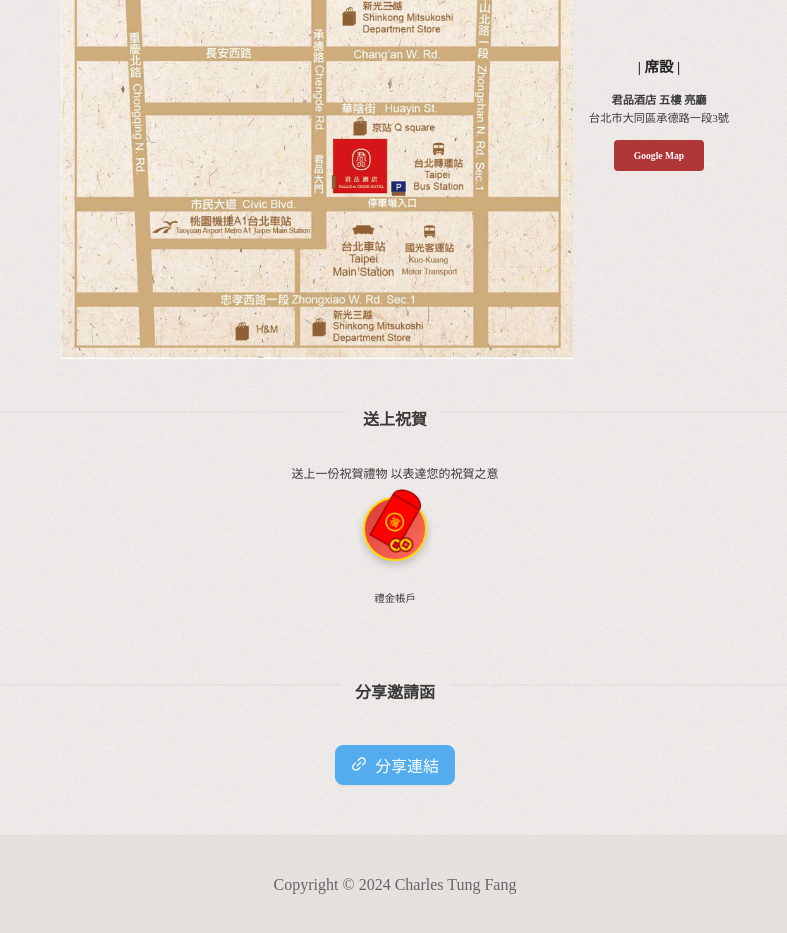
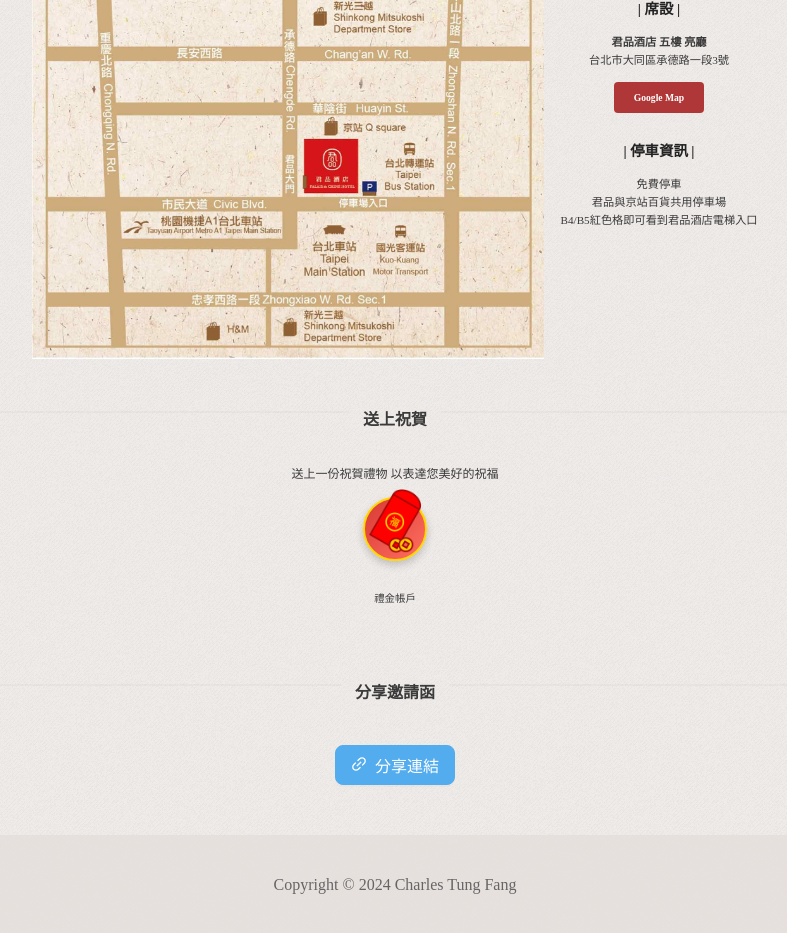
Before and after one commit to ctungfang/my_wedding_invitation, a Next.js app: page / in a window 1280 px wide. Shown: the part 2520-3453 px from the top of the page, without its empty margins (245-1032 px from the left). Built offline with nearby package versions, Linux system fonts and the light colour scheme.

Commit message:
Add parking info

```diff
--- a/src/components/CongratulatoryMoney.tsx
+++ b/src/components/CongratulatoryMoney.tsx
@@ -84,7 +84,7 @@
       <Divider plain style={{ marginTop: 0, marginBottom: 32 }}>
         <Title>送上祝賀</Title>
       </Divider>
-      <Content>送上一份祝賀禮物 以表達您的祝賀之意</Content>
+      <Content>送上一份祝賀禮物 以表達您美好的祝福</Content>
       <ContactButton onClick={() => setGroomVisible(true)}>
       <RedEnvelopeButton>
           <img
@@ -120,7 +120,7 @@
               <Button
                 type="text"
                 style={{ padding: 0, margin: 0 }}
-                onClick={() => message.success("The account number has been copied")}
+                onClick={() => message.success("帳號已複製")}
               >
                 {data?.groom?.account_number}
               </Button>
--- a/src/components/Location.tsx
+++ b/src/components/Location.tsx
@@ -71,7 +71,7 @@
 export default function Location({
   data,
 }: {
-  data?: { location_title: string; location: string; wedding_address: string };
+  data?: { location_title: string; location: string; wedding_address: string; parking_title: string; parking_info: string; parking_info2: string; parking_free: string };
 }) {
   return (
     <Wrapper>
@@ -101,6 +101,15 @@
           >
             Google Map
           </GoogleMapButton>
+
+          <LocationTitle>{data?.parking_title}</LocationTitle>
+          <Address>
+            {data?.parking_free}
+            <br />
+            {data?.parking_info}
+            <br />
+            {data?.parking_info2}
+          </Address>
         </AddressWrapper>
       </ContentWrapper>
     </Wrapper>
--- a/src/data.json
+++ b/src/data.json
@@ -5,6 +5,10 @@
   "location_eng":"Palais de Chine Hotel",
   "location": "君品酒店 五樓 亮廳",
   "wedding_address": "台北市大同區承德路一段3號",
+  "parking_title": "| 停車資訊 |",
+  "parking_info": "君品與京站百貨共用停車場",
+  "parking_info2": "B4/B5紅色格即可看到君品酒店電梯入口",
+  "parking_free": "免費停車",
   "gretting": "我們的愛情在彼此支持中綻放\n化作攜手展望未來的力量\n誠邀您見證 為我們送上祝福\n讓愛引領我們前行",
   "invitation_title":"敬邀婚宴",
   "ceremoney_info": "下午 16:00 戶外證婚儀式",
```
